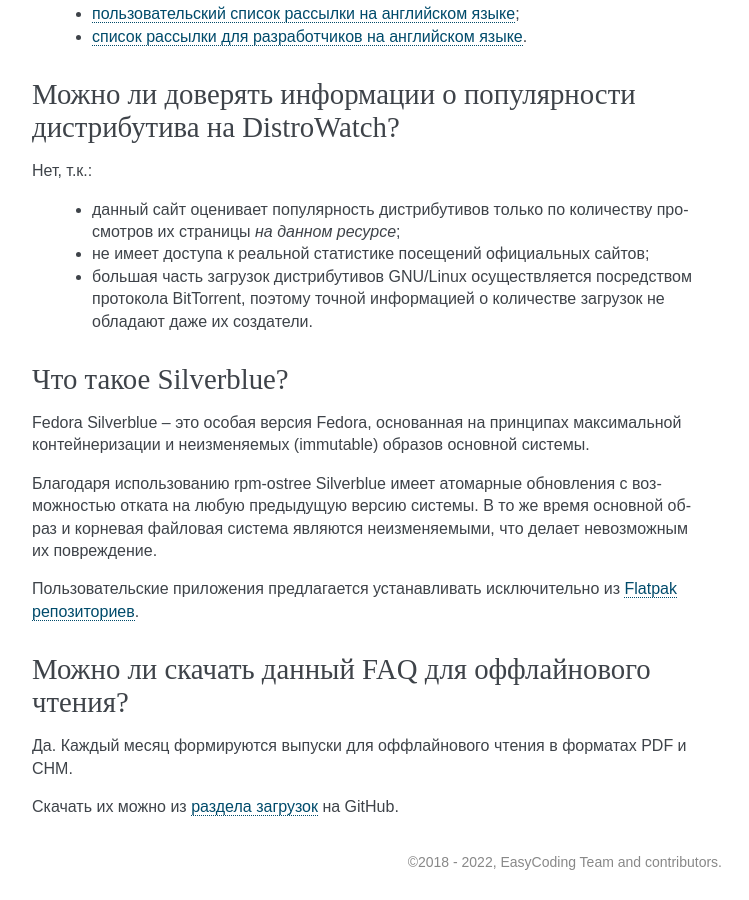
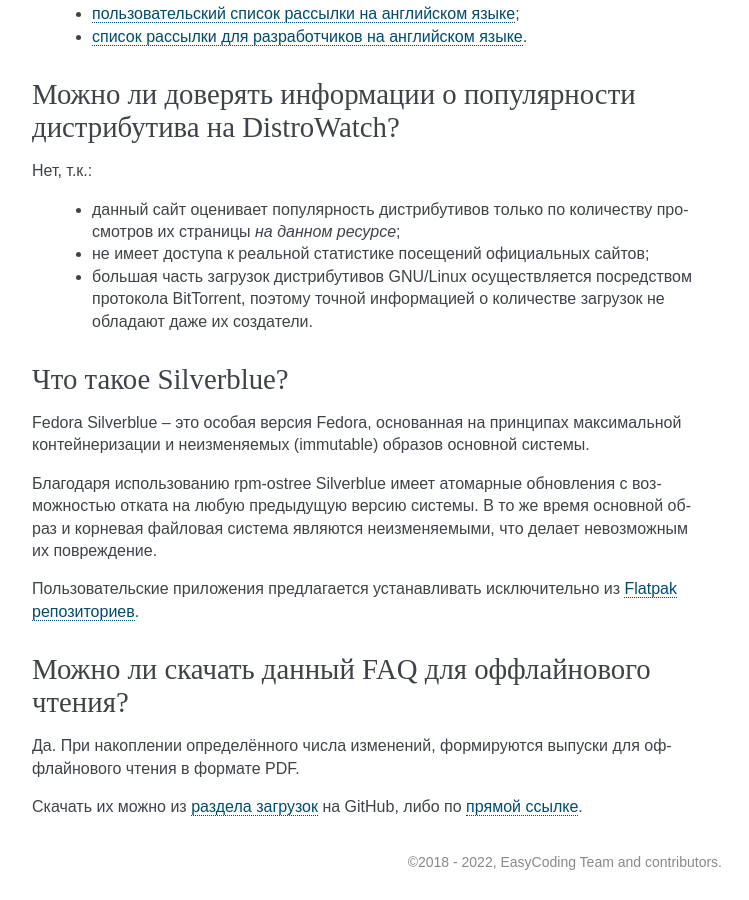
Before and after one commit to RussianFedora/FAQ, a Sphinx documentation site: the page built from source/generic-info.rst, in a window 1280 px wide and 900 px high, scrolled down 4846 px. Shown: the whole window, without its empty margins (388-1137 px from the left). Built offline with Sphinx 7.4.7, drawn with Linux system fonts in a browser that asks for light colours; comment, search, counter and statistics services are not loaded.

Commit message:
Updated faq-download question.
Removed information about no longer provided CHM files.
Added a direct hyperlink to the latest PDF release.

```diff
--- a/source/generic-info.rst
+++ b/source/generic-info.rst
@@ -292,6 +292,6 @@
 Можно ли скачать данный FAQ для оффлайнового чтения?
 ========================================================
 
-Да. Каждый месяц формируются выпуски для оффлайнового чтения в форматах PDF и CHM.
+Да. При накоплении определённого числа изменений, формируются выпуски для оффлайнового чтения в формате PDF.
 
-Скачать их можно из `раздела загрузок <https://github.com/RussianFedora/FAQ/releases>`__ на GitHub.
+Скачать их можно из `раздела загрузок <https://github.com/RussianFedora/FAQ/releases>`__ на GitHub, либо по `прямой ссылке <https://github.com/RussianFedora/FAQ/releases/latest/download/fedora-faq-ru.pdf>`__.
```
